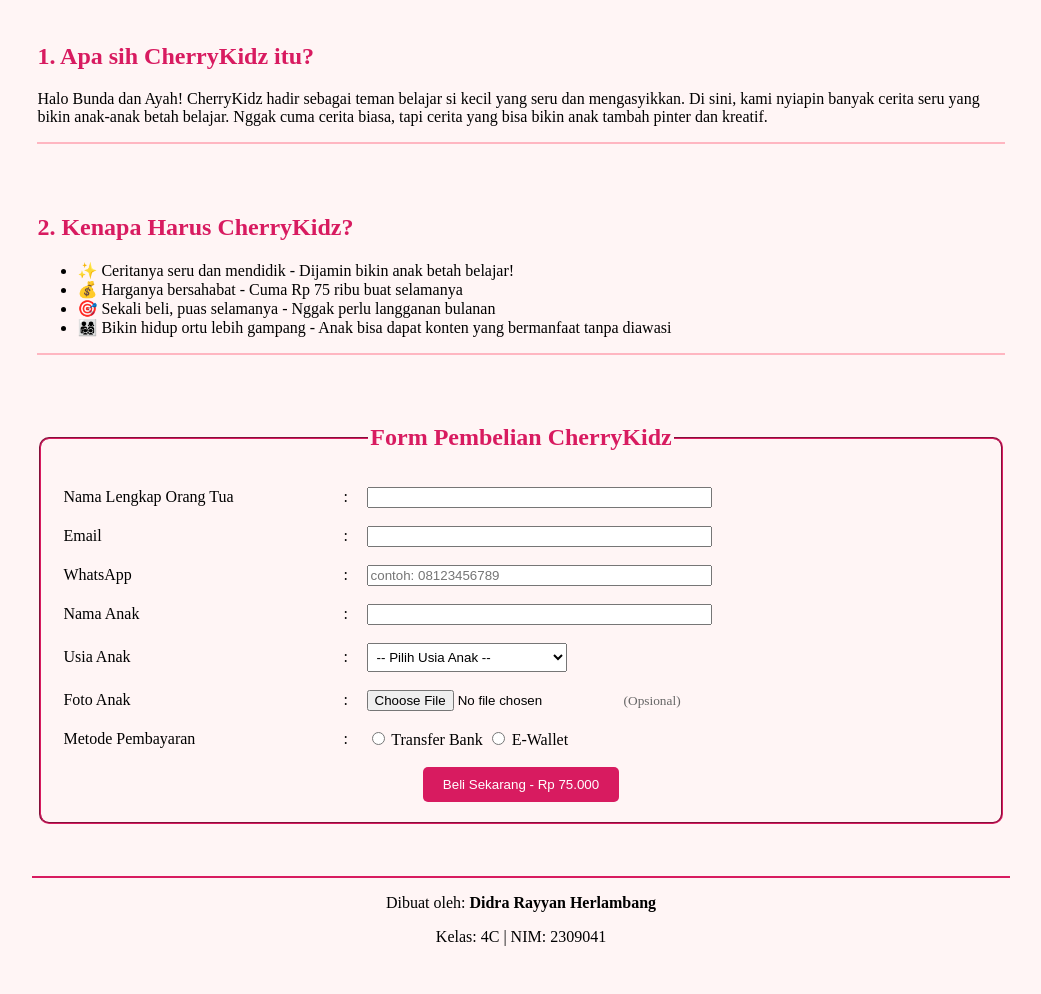
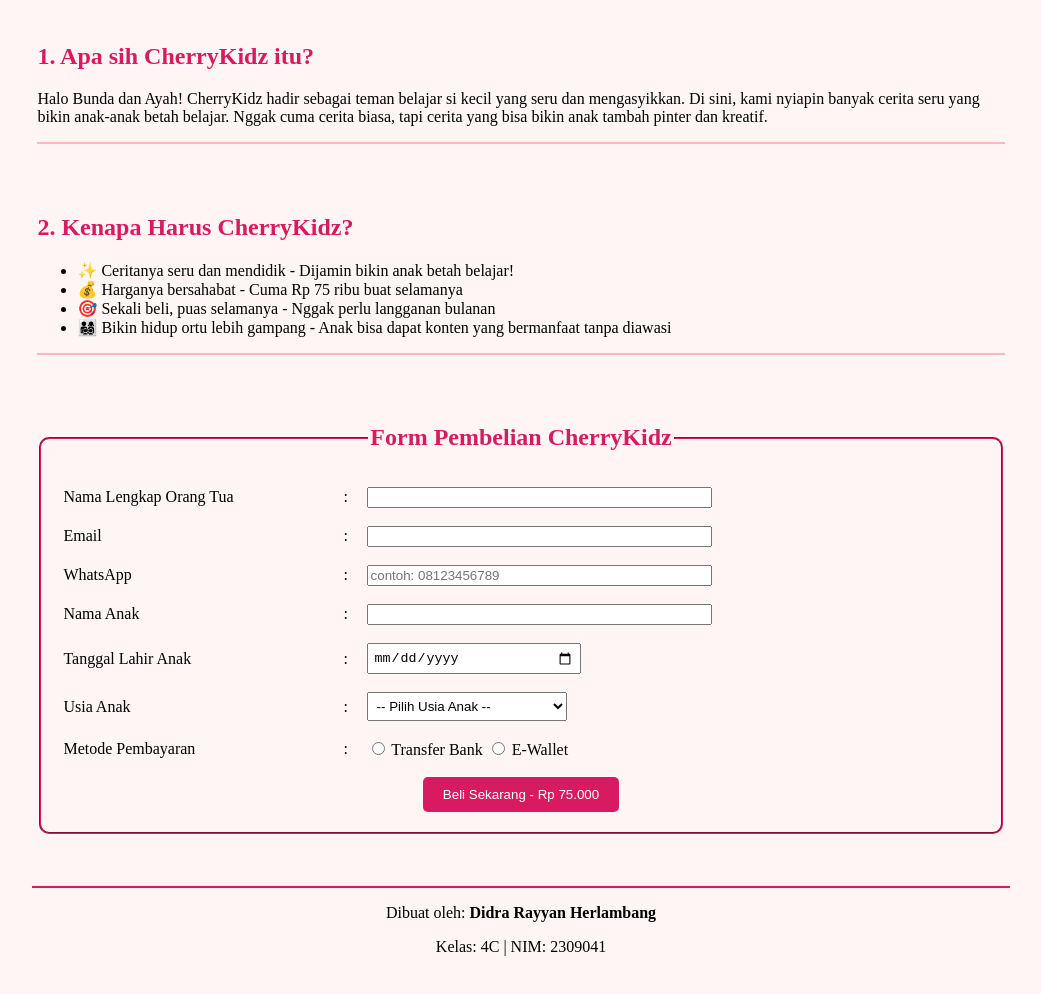
Before and after one commit to didrarayyan/TugasPemwebDidra, a plain HTML site: page dashboard.html in a window 1280 px wide. Shown: the part 367-1361 px from the top of the page, without its empty margins (119-1160 px from the left). Drawn offline with Linux system fonts and the light colour scheme.

Commit message:
Add tanggal lahir anak with calendar functionality

```diff
--- a/dashboard.html
+++ b/dashboard.html
@@ -85,6 +85,11 @@ Kelas : 4C -->
                                     <td><input type="text" id="anak" name="anak" required size="40"></td>
                                 </tr>
                                 <tr>
+                                    <td><label for="tanggal_lahir">Tanggal Lahir Anak</label></td>
+                                    <td>:</td>
+                                    <td><input type="date" id="tanggal_lahir" name="tanggal_lahir" required style="width: 200px; padding: 5px;"></td>
+                                </tr>
+                                <tr>
                                     <td><label for="usia">Usia Anak</label></td>
                                     <td>:</td>
                                     <td>
@@ -97,16 +102,6 @@ Kelas : 4C -->
                                             <option value="6">6 tahun</option>
                                             <option value="7">7 tahun</option>
                                         </select>
-                                    </td>
-                                </tr>
-
-                                <!-- Foto anak (opsional) -->
-                                <tr>
-                                    <td><label for="foto_anak">Foto Anak</label></td>
-                                    <td>:</td>
-                                    <td>
-                                        <input type="file" id="foto_anak" name="foto_anak" accept="image/*" size="40">
-                                        <small style="color: #666;">(Opsional)</small>
                                     </td>
                                 </tr>
 
```
